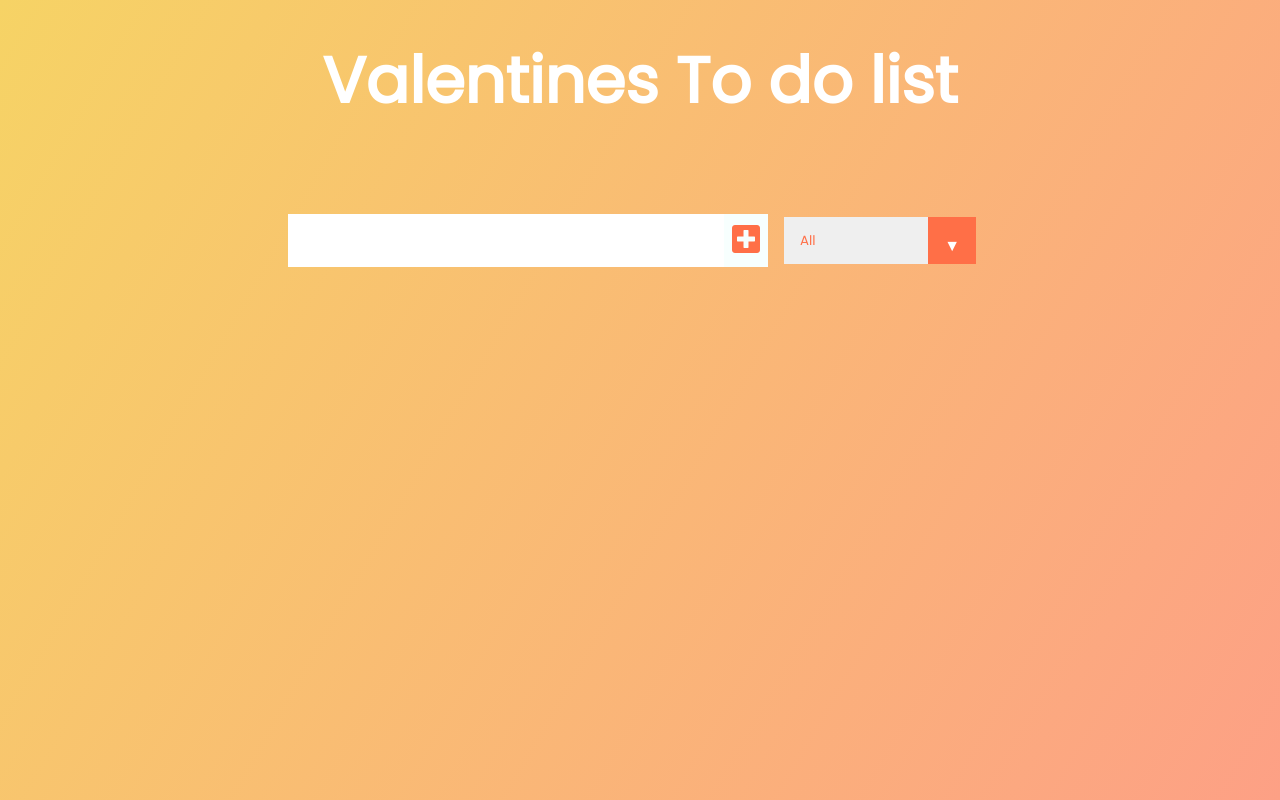
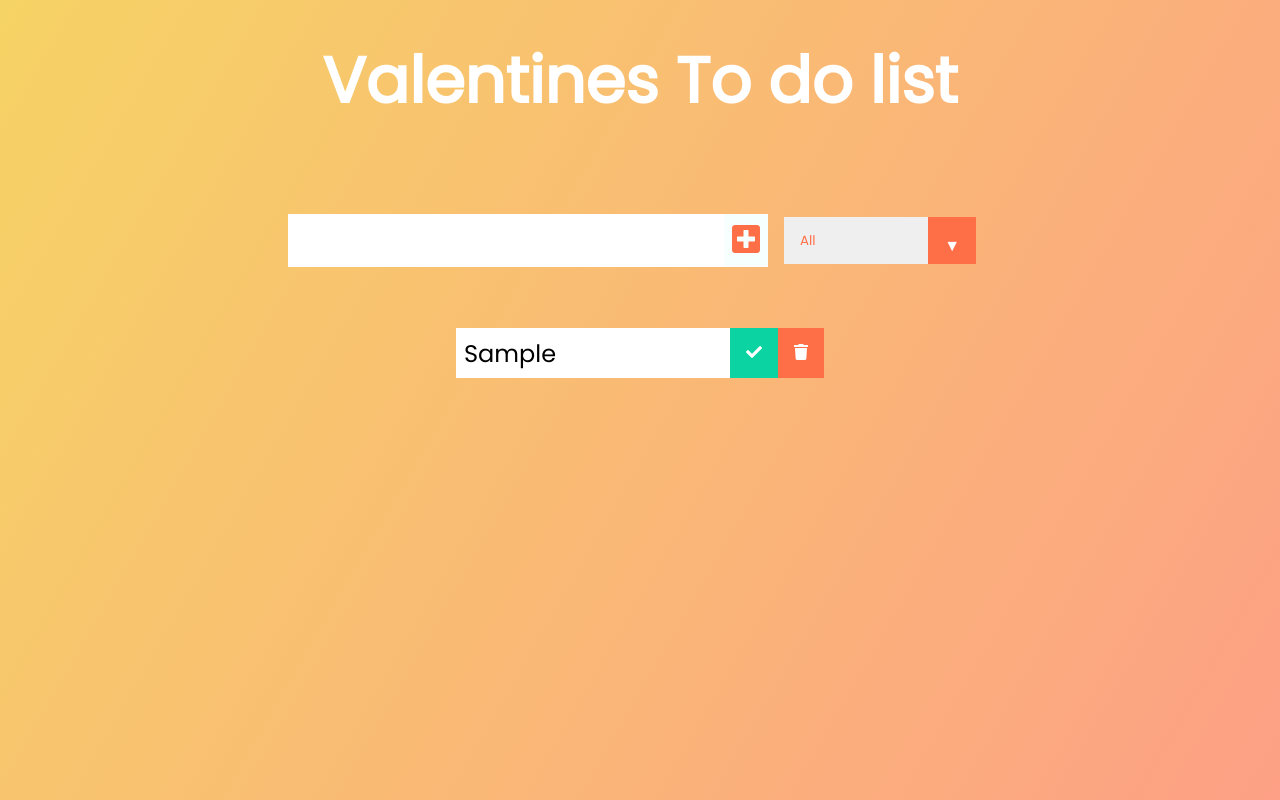
Before and after one commit to Maiyoj/Trial, a React (Create React App) app: page / in a window 1280 px wide. Both pictures are taken after typing "Sample" into the empty fields and a click on the button 746 px from the left and 240 px from the top of the page. Built offline with nearby package versions, Linux system fonts and the light colour scheme.

Commit message:
create jsx code to render to-do

```diff
--- a/src/App.js
+++ b/src/App.js
@@ -7,7 +7,7 @@ import Todo from './components/Todo';
 function App() {
 
   const [inputText, setInput] = useState("");
-  const [todos, setTodos] = useState("[]");
+  const [todos, setTodos] = useState([]);
 
   return (
     <div className="App">
@@ -15,7 +15,7 @@ function App() {
       <h1>Valentines To do list</h1>
     </header>
     <Form inputText={inputText} todos={todos} setTodos={setTodos} setInput={setInput}/>
-    <Todo />
+    <Todo todos={todos} setTodos={setTodos}/>
     </div>
   );
 }
--- a/src/components/Todo.js
+++ b/src/components/Todo.js
@@ -1,10 +1,21 @@
 import React from "react";
+//import components
+import Todolist from "./Todolist";
 
-const Todo = () => {
+
+const Todo = ({todos}) => {
 
     return(
         <div className="todo-container">
-        <ul className="todo-list"></ul>
+        <ul className="todo-list">
+          {todos.map((todo)=> (
+
+            <Todolist text={todo.text} />
+
+
+          ))}
+
+        </ul>
       </div>
     )
 }
--- /dev/null
+++ b/src/components/Todolist.js
@@ -0,0 +1,15 @@
+import React from "react";
+
+const Todolist = ({text}) =>{
+    return(
+       //create jsx code
+       <div className="todo">
+           <li className="todo-item">{text}</li>
+           <button className="complete-btn"><i className="fas fa-check"></i></button>
+           <button className="trash-btn"><i className="fas fa-trash"></i></button>
+
+       </div>
+
+    );
+}
+export default Todolist;
```
